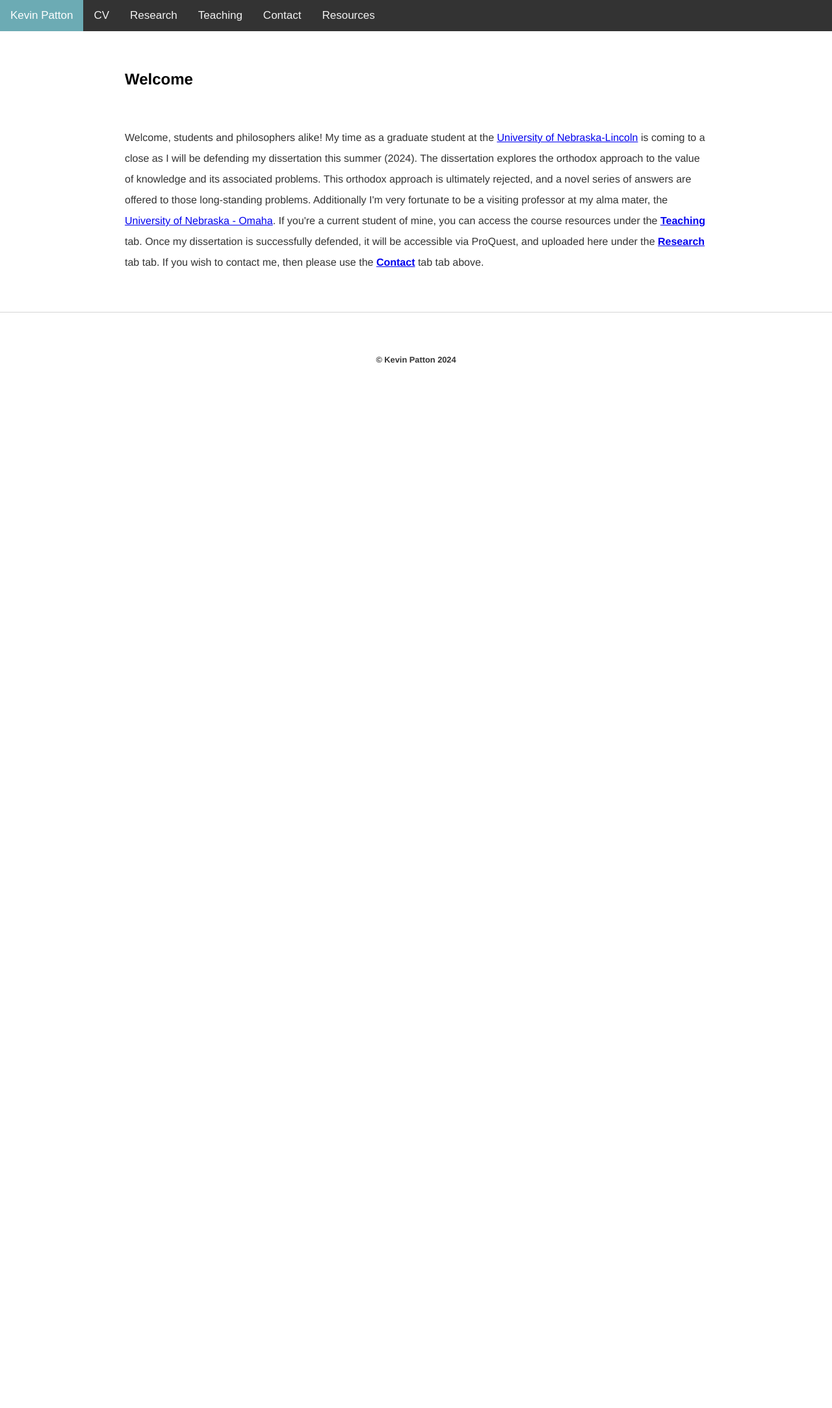
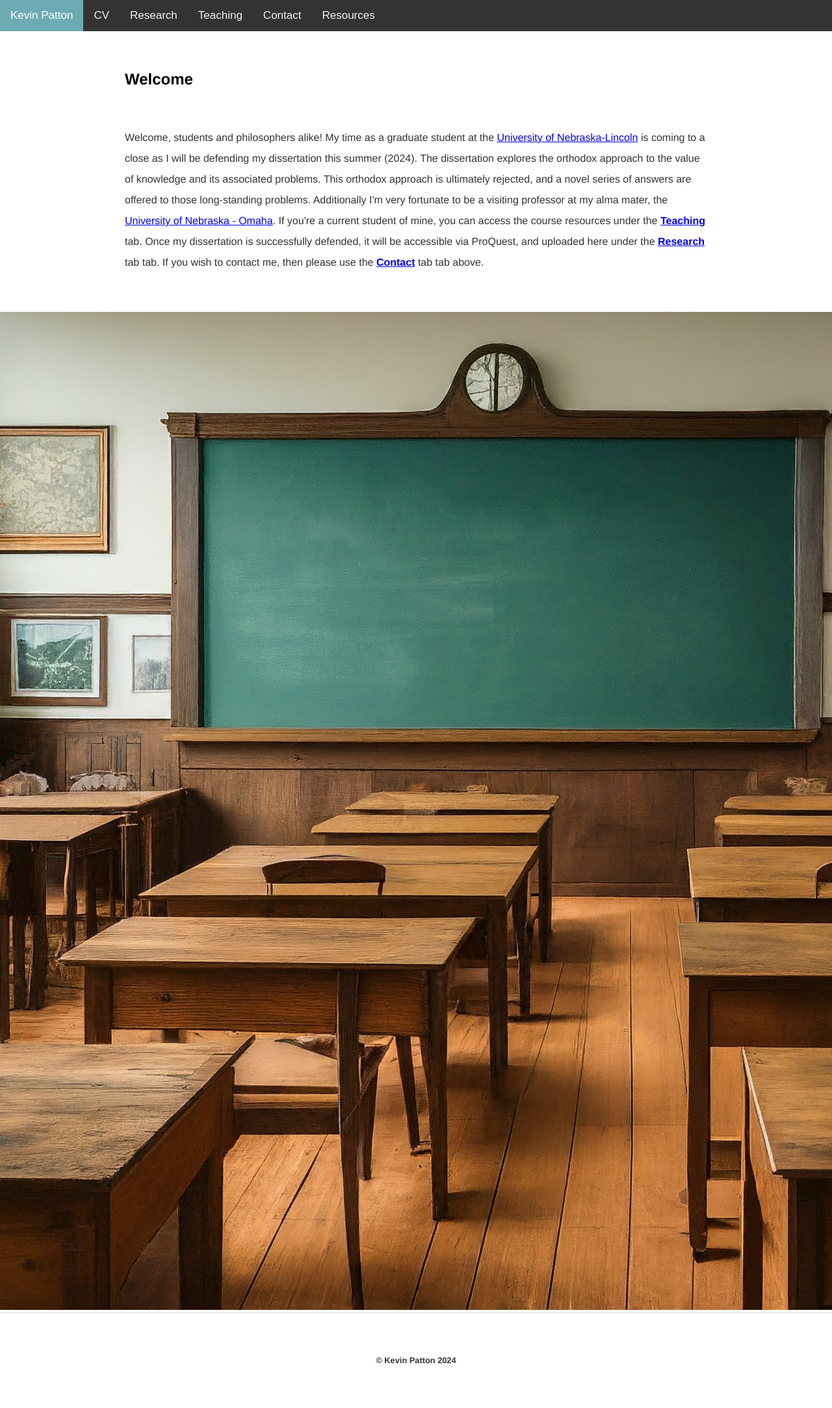
Before and after one commit to kevinjpatton/kevinjpatton.github.io, a Jekyll site: the page built from test.html, in a window 1280 px wide. Shown: the whole page at 65% size. Built offline with Jekyll 4.4.1, drawn with Linux system fonts in a browser that asks for light colours; Markdown is read by kramdown in place of the engine named in the settings; before the commit the page ends 900 px from its top, so only the background shows below that.

Commit message:
Update test.html

```diff
--- a/test.html
+++ b/test.html
@@ -5,5 +5,5 @@
 <!-- /.blurb -->
 <div class="blurb">
 <h2>Welcome</h2>
-<p>Welcome, students and philosophers alike! My time as a graduate student at the  <a href="http://www.unl.edu/philosophy/graduate-students#patton" target="_blank">University of Nebraska-Lincoln</a> is coming to a close as I will be defending my dissertation this summer (2024). The dissertation explores the orthodox approach to the value of knowledge and its associated problems. This orthodox approach is ultimately rejected, and a novel series of answers are offered to those long-standing problems. Additionally I'm very fortunate to be a visiting professor at my alma mater, the <a href="https://www.unomaha.edu/college-of-arts-and-sciences/philosophy/about-us/directory/kevin-patton.php" target="_blank">University of Nebraska - Omaha</a>. If you're a current student of mine, you can access the course resources under the <b><a href="/teaching/index.html" >Teaching</a></b> tab. Once my dissertation is successfully defended, it will be accessible via ProQuest, and uploaded here under the <b><a href="/teaching/index.html">Research</a></b> tab tab. If you wish to contact me, then please use the <b><a href="/teaching/index.html">Contact</a></b> tab tab above.</p>
+<p>Welcome, students and philosophers alike! My time as a graduate student at the  <a href="http://www.unl.edu/philosophy/graduate-students#patton" target="_blank">University of Nebraska-Lincoln</a> is coming to a close as I will be defending my dissertation this summer (2024). The dissertation explores the orthodox approach to the value of knowledge and its associated problems. This orthodox approach is ultimately rejected, and a novel series of answers are offered to those long-standing problems. Additionally I'm very fortunate to be a visiting professor at my alma mater, the <a href="https://www.unomaha.edu/college-of-arts-and-sciences/philosophy/about-us/directory/kevin-patton.php" target="_blank">University of Nebraska - Omaha</a>. If you're a current student of mine, you can access the course resources under the <b><a href="/teaching/index.html" >Teaching</a></b> tab. Once my dissertation is successfully defended, it will be accessible via ProQuest, and uploaded here under the <b><a href="/teaching/index.html">Research</a></b> tab tab. If you wish to contact me, then please use the <b><a href="/teaching/index.html">Contact</a></b> tab tab above.</p><img src="/teaching/currentcourses/Current_Courses.jpg">
 </div>
```
